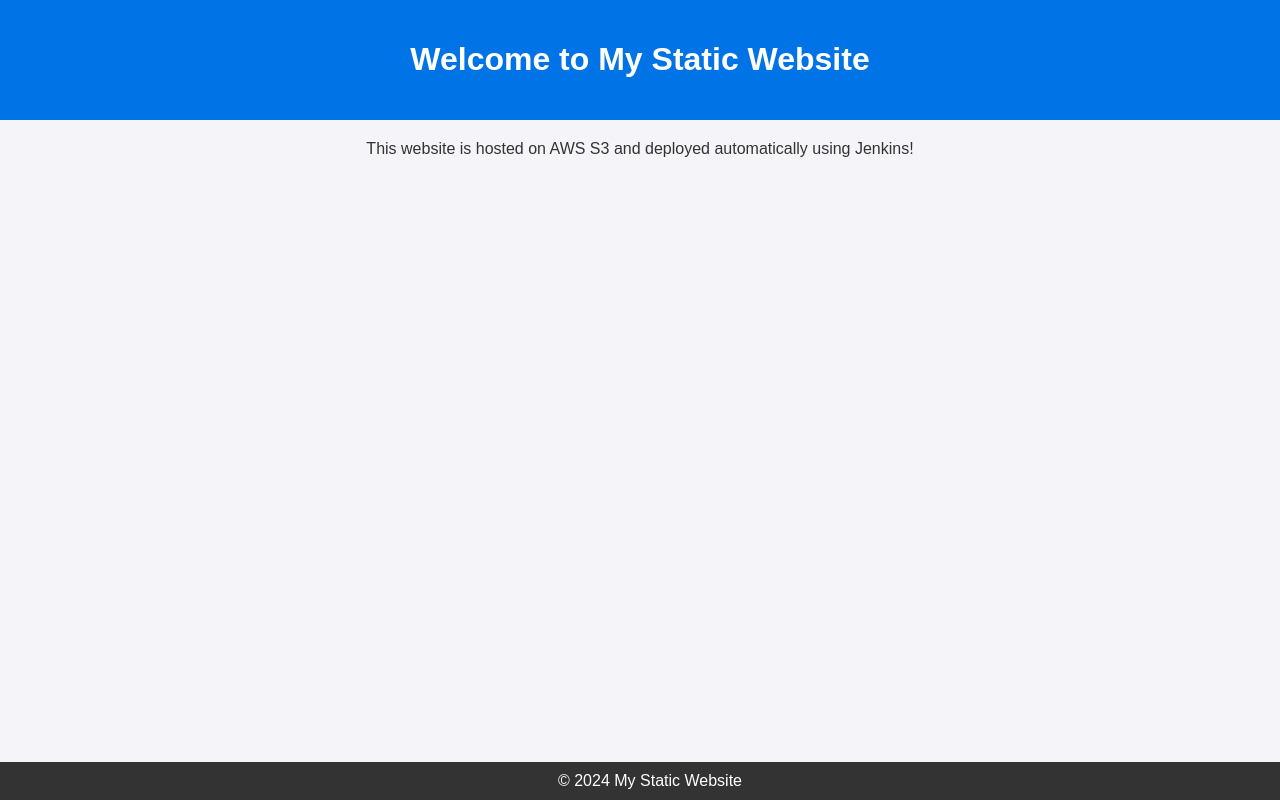
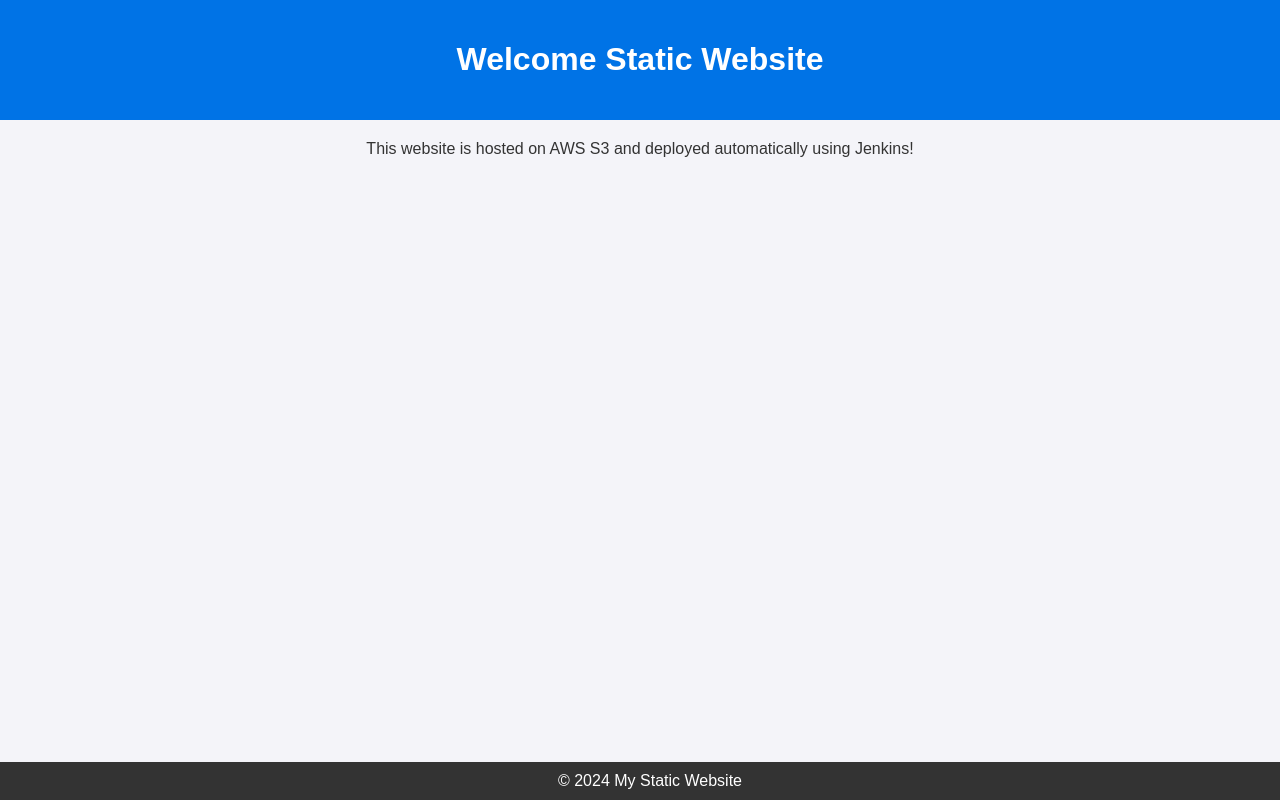
Before and after one commit to ImmaSeeker/ci-test-website, a plain HTML site: page index.html in a window 1280 px wide. Drawn offline with Linux system fonts and the light colour scheme.

Commit message:
Update index.html
changes made to see difference in pipeline

```diff
--- a/index.html
+++ b/index.html
@@ -33,7 +33,7 @@
 </head>
 <body>
     <header>
-        <h1>Welcome to My Static Website</h1>
+        <h1>Welcome Static Website</h1>
     </header>
     <main>
         <p>This website is hosted on AWS S3 and deployed automatically using Jenkins!</p>
```
